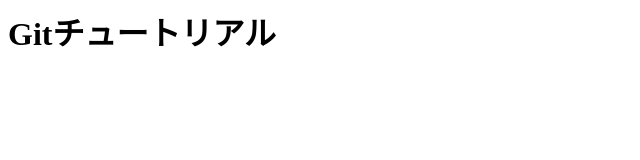
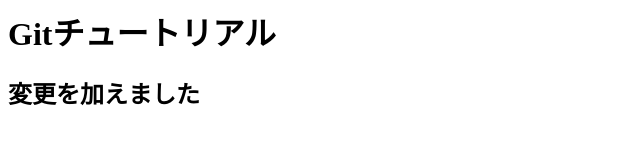
Before and after one commit to shigetaichi/git_tutorial, a plain HTML site: page index.html in a window 1280 px wide. Shown: the whole page, without its empty margins (0-640 px from the left). Drawn offline with Linux system fonts and the light colour scheme.

Commit message:
変更を加えましたを追記

```diff
--- a/index.html
+++ b/index.html
@@ -1 +1,2 @@
 <h1>Gitチュートリアル</h1>
+<h2>変更を加えました</h2>
```
